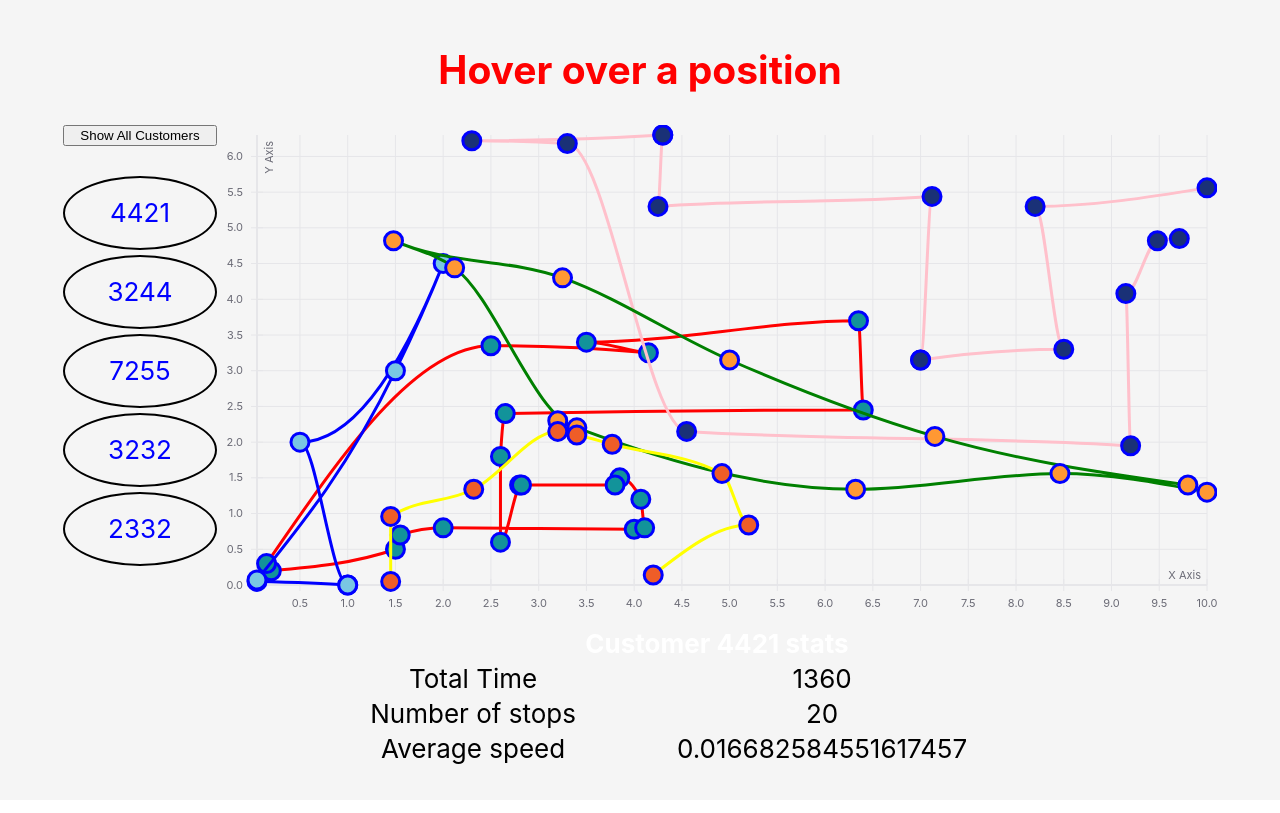
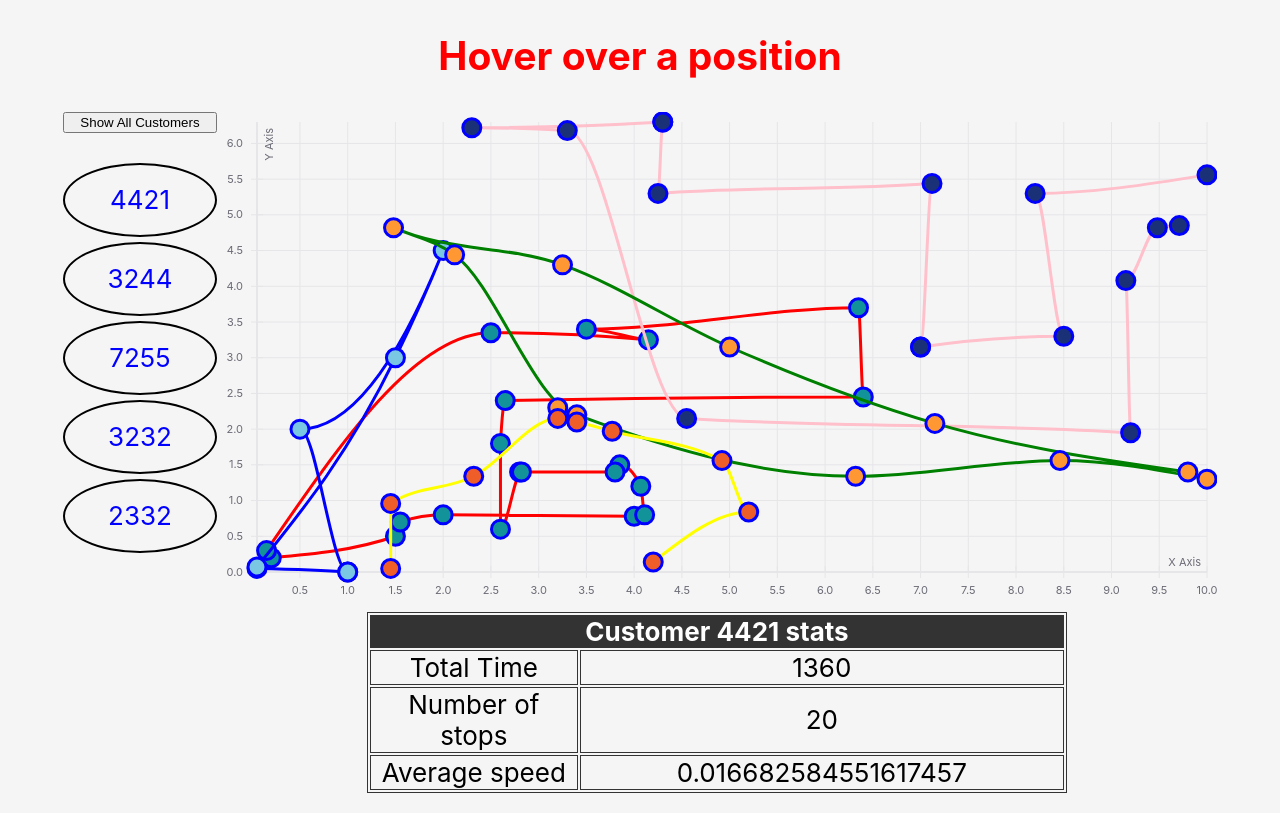
Before and after one commit to FarisMarouane/trajectory, a React (Create React App) app: page / in a window 1280 px wide. Both pictures are taken after a click on the button "Show All Customers". Built offline with nearby package versions, Linux system fonts and the light colour scheme.

Commit message:
Remove inline styling

```diff
--- a/src/App.css
+++ b/src/App.css
@@ -2,14 +2,8 @@
   text-align: center;
 }
 
-.App-logo {
-  animation: App-logo-spin infinite 20s linear;
-  height: 40vmin;
-  pointer-events: none;
-}
-
 .App-header {
-  background-color: #F5F5F5 ;
+  background-color: #f5f5f5;
   min-height: 100vh;
   display: flex;
   flex-direction: column;
@@ -19,15 +13,59 @@
   color: white;
 }
 
-.App-link {
-  color: #61dafb;
+table,
+td {
+  border: 1px solid #333;
 }
 
-@keyframes App-logo-spin {
-  from {
-    transform: rotate(0deg);
-  }
-  to {
-    transform: rotate(360deg);
-  }
+thead,
+tfoot {
+  background-color: #333;
+  color: #fff;
 }
+
+.container {
+  display: flex;
+  justify-content: space-around;
+}
+
+.customers {
+  display: flex;
+  flex-direction: column;
+}
+
+.graph {
+  display: flex;
+  justify-content: space-around;
+  flex-direction: column;
+}
+
+#table {
+  width: 700px;
+  align-self: center;
+  margin-bottom: 20px;
+}
+
+.table-cell {
+  color: black;
+}
+
+.title {
+  color: red;
+}
+
+#user {
+  color: blue;
+  width: 150px;
+  height: 70px;
+  border: 2px solid black;
+  border-radius: 50%;
+  margin-bottom: 5px;
+  display: flex;
+  justify-content: center;
+  flex-direction: column;
+}
+
+#button {
+  margin-bottom: 30px;
+}
--- a/src/App.js
+++ b/src/App.js
@@ -96,21 +96,10 @@ class App extends React.PureComponent {
             x={x}
             y={y}
           />
-          <div
-            style={{
-              display: 'flex',
-              justifyContent: 'space-around',
-            }}
-          >
-            <div
-              style={{
-                display: 'flex',
-                flexDirection: 'column',
-                justifyContent: 'start',
-              }}
-            >
+          <div className="container">
+            <div className="customers">
               <button
-                style={{ marginBottom: '30px' }}
+                id="button"
                 onClick={this.onButtonClick}
               >
                 Show All Customers
@@ -121,13 +110,7 @@ class App extends React.PureComponent {
                 );
               })}
             </div>
-            <div
-              style={{
-                display: 'flex',
-                flexDirection: 'column',
-                justifyContent: 'space-around',
-              }}
-            >
+            <div className="graph">
               <Graph
                 onHoverOverUser={this.onHoverOverUser}
                 dataToDisplay={dataToDisplay}
--- a/src/positionInfo.js
+++ b/src/positionInfo.js
@@ -2,11 +2,9 @@ import React from 'react';
 
 const PositionInfo = ({ x, y, time, userId, displayDefaultTitle }) => {
   if (displayDefaultTitle || x === undefined || y === undefined)
-    return <h2 style={{ color: 'red' }}>Hover over a position</h2>;
+    return <h2 className="title">Hover over a position</h2>;
   return (
-    <h2
-      style={{ color: 'red' }}
-    >{`User ${userId} was at x: ${x}  and y: ${y} on ${time}`}</h2>
+    <h2 className="title">{`User ${userId} was at x: ${x}  and y: ${y} on ${time}`}</h2>
   );
 };
 
--- a/src/user.js
+++ b/src/user.js
@@ -2,20 +2,7 @@ import React from 'react';
 
 const User = ({ id, onUserClick }) => {
   return (
-    <div
-      style={{
-        color: 'blue',
-        width: '150px',
-        height: '70px',
-        border: '2px solid black',
-        borderRadius: '50%',
-        marginBottom: '5px',
-        display: 'flex',
-        justifyContent: 'center',
-        flexDirection: 'column',
-      }}
-      onClick={() => onUserClick(id)}
-    >
+    <div id="user" onClick={() => onUserClick(id)}>
       {id}
     </div>
   );
--- a/src/userDetail.js
+++ b/src/userDetail.js
@@ -5,13 +5,7 @@ import { calculateTotalTime, calculateAverageSpeed } from './helpers';
 const UserDetail = ({ showUserStats, userId, index, data }) => {
   if (!showUserStats) return null;
   return (
-    <table
-      style={{
-        width: '700px',
-        alignSelf: 'center',
-        marginBottom: '20px',
-      }}
-    >
+    <table id="table">
       <thead>
         <tr>
           <th colSpan="4">{`Customer ${userId} stats`}</th>
@@ -19,26 +13,26 @@ const UserDetail = ({ showUserStats, userId, index, data }) => {
       </thead>
       <tbody>
         <tr>
-          <td style={{ color: 'black' }} width="30%">
+          <td className="table-cell" width="30%">
             Total Time
           </td>
-          <td style={{ color: 'black' }} width="70%">
+          <td className="table-cell" width="70%">
             {calculateTotalTime(data, index)}
           </td>
         </tr>
         <tr>
-          <td style={{ color: 'black' }} width="30%">
+          <td className="table-cell" width="30%">
             Number of stops
           </td>
-          <td style={{ color: 'black' }} width="70%">
+          <td className="table-cell" width="70%">
             {data[index].length}
           </td>
         </tr>
         <tr>
-          <td style={{ color: 'black' }} width="30%">
+          <td className="table-cell" width="30%">
             Average speed
           </td>
-          <td style={{ color: 'black' }} width="70%">
+          <td className="table-cell" width="70%">
             {calculateAverageSpeed(data, index)}
           </td>
         </tr>
```
